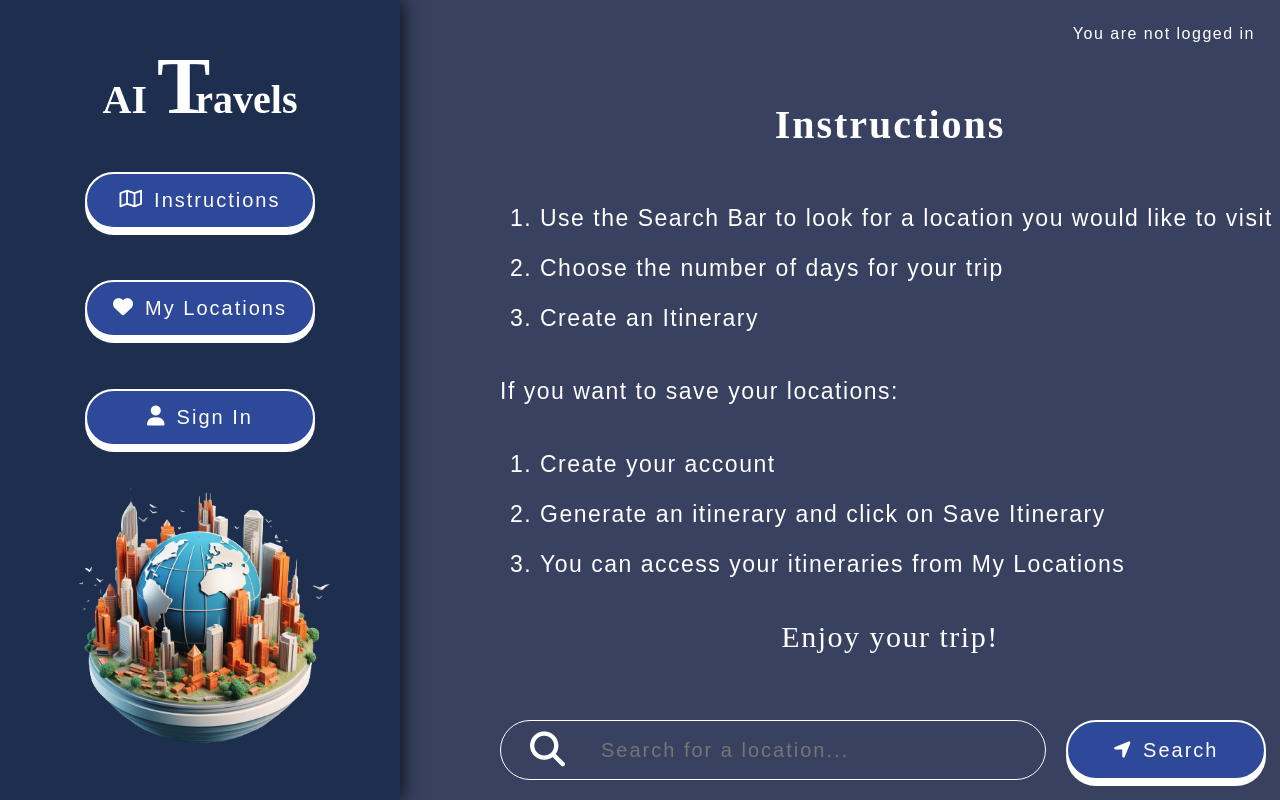
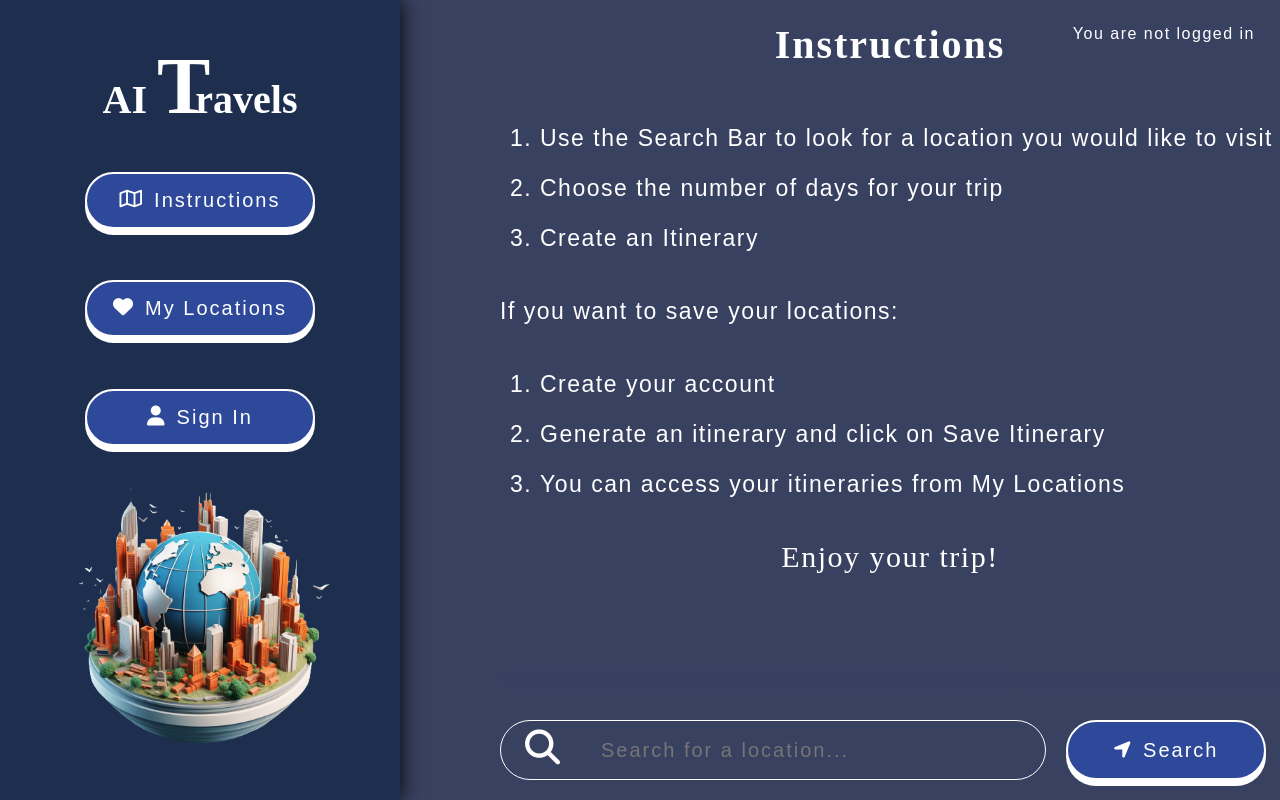
Before and after one commit to Gaspavar92/ai-travels, a React (Vite) app: page / in a window 1280 px wide. Built offline with nearby package versions, Linux system fonts and the light colour scheme; no server answers; the database is empty; a web font is replaced by a local one.

Commit message:
Added scroll overlay and optimized mobile view accordingly

```diff
--- a/src/App.css
+++ b/src/App.css
@@ -45,7 +45,6 @@ main {
     flex-direction: column;
     transition: margin-left .3s;
     height: 100vh;
-    justify-content: space-evenly;
 }
 
 button {
@@ -72,24 +71,26 @@ button:active {
 }
 
 .get-place-form {
-    bottom: 20px;
+    bottom: 0;
     width: calc(100% - 500px);
     display: flex;
     gap: 20px;
-    height: 60px;
     position: fixed;
+    background-color: #384160;
+    height: 100px;
+    align-items: center;
 }
 
-/* Needs to be optimized, current visual issue*/
-/* .get-place-form::after {
+.get-place-form::after {
     content: '';
-    height: 100px;
+    height: 50px;
     width: 100%;
     background-image: linear-gradient(to bottom, transparent, #384160 50%);
     display: block;
     bottom: 80px;
     position: absolute;
-} */
+    left: 0;
+}
 
 .text-field {
     width: 70%;
@@ -113,18 +114,21 @@ button:active {
     align-items: center;
 }
 
+.text-field, .submit-button {
+    height: 60px;
+}
+
 .fa-magnifying-glass {
     font-size: 35px;
     position: absolute;
-    left: 30px;
-    top: 12px;
+    left: 25px;
+    top: 30px;
 }
 
 @media (max-width: 1020px) {
     main {
         margin-left: 100px;
         width: calc(100% - 100px - 50px);
-        justify-content: initial;
     }
 
     .get-place-form {
--- a/src/components/styles/Instructions.css
+++ b/src/components/styles/Instructions.css
@@ -2,11 +2,11 @@
     display: flex;
     flex-direction: column;
     align-items: flex-start;
-    height: 80vh;
     font-size: 23px;
     line-height: 50px;
     letter-spacing: 1.5px;
     overflow-y: auto;
+    padding-bottom: 160px;
 }
 
 .instruction-title {
--- a/src/components/styles/Itinerary.css
+++ b/src/components/styles/Itinerary.css
@@ -1,9 +1,8 @@
 .itinerary {
-    height: 85vh;
-    padding: 60px 40px 100px 40px;
+    padding: 60px 40px 160px 40px;
     letter-spacing: 2px;
     line-height: 30px;
-    width: 90%;
+    width: calc(100vw - 100px);
     overflow-y: auto;
     display: flex;
     flex-direction: column;
--- a/src/components/styles/MyLocations.css
+++ b/src/components/styles/MyLocations.css
@@ -1,9 +1,8 @@
 .saved-locations {
     display: flex;
     gap: 60px;
-    padding: 60px 40px;
+    padding: 60px 40px 140px 40px;
     flex-wrap: wrap;
-    height: 80vh;
     overflow-y: auto;
 }
 
@@ -24,6 +23,10 @@
 .saved-location:hover {
     transform: scale(1.05);
     background-color: #5d74c6;
+}
+
+.saved-location > h2 {
+    text-align: center;
 }
 
 .hidden {
@@ -73,7 +76,7 @@
 .location-info:not(.open-overflow):hover > .remove-btn {
     transform: translateY(0);
     opacity: 1;
-    z-index: 1;
+    z-index: 0;
 }
 
 .remove-btn:hover {
@@ -101,7 +104,6 @@
     display: flex;
     justify-content: center;
     align-items: center;
-    height: 80vh;
     font-size: 25px;
     line-height: 50px;
     letter-spacing: 1.5px;
@@ -158,8 +160,6 @@
 
     .saved-locations {
         justify-content: center;
-        padding-bottom: 100px;
-        height: 60vh;
     }
 
     .open {
@@ -172,7 +172,6 @@
 @media (max-width: 720px) {
     .open {
         width: 100vw;
-        /* left: calc(50% - 200px); */
         left: 0;
         right: 0;
     }
--- a/src/components/styles/Place.css
+++ b/src/components/styles/Place.css
@@ -2,7 +2,6 @@
     display: flex;
     flex-wrap: wrap;
     overflow-y: auto;
-    height: 80vh;
     gap: 80px;
     padding-bottom: 120px;
 }
--- a/src/components/styles/Sidebar.css
+++ b/src/components/styles/Sidebar.css
@@ -44,8 +44,8 @@
 .hamburger-icon {
     display: none;
     position: absolute;
-    top: 10px;
-    right: 20px;
+    top: 15px;
+    right: 15px;
     cursor: pointer;
     z-index: 1;
 }
@@ -77,7 +77,7 @@
 
 @media (max-width: 1020px) {
     .sidebar {
-        width: 70px;
+        width: 60px;
     }
 
     .open-sidebar {
--- a/src/components/styles/SignIn.css
+++ b/src/components/styles/SignIn.css
@@ -3,10 +3,10 @@
     flex-direction: column;
     width: 450px;
     align-self: center;
-    height: 80vh;
     justify-content: center;
     gap: 20px;
     letter-spacing: 2px;
+    margin: 50% auto;
 }
 
 .sign-in h2 {
--- a/src/components/styles/Signup.css
+++ b/src/components/styles/Signup.css
@@ -3,10 +3,10 @@
     flex-direction: column;
     width: 450px;
     align-self: center;
-    height: 80vh;
     justify-content: center;
     gap: 20px;
     letter-spacing: 2px;
+    margin: 50% auto;
 }
 
 .sign-up h2 {
```
